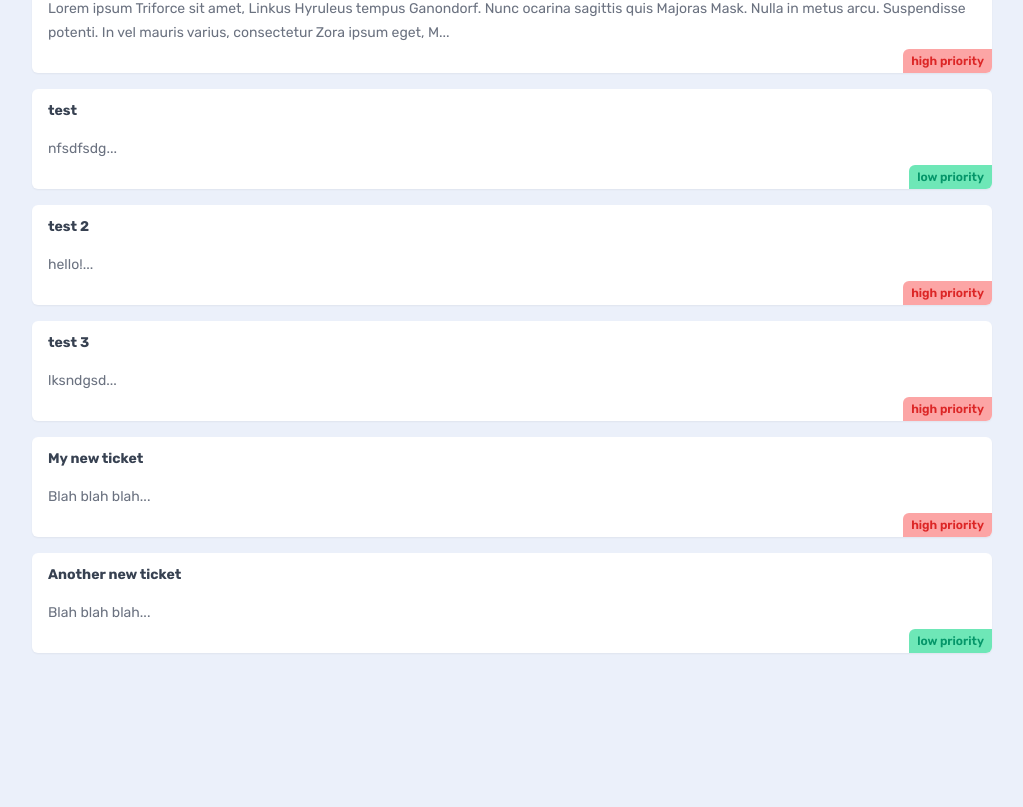
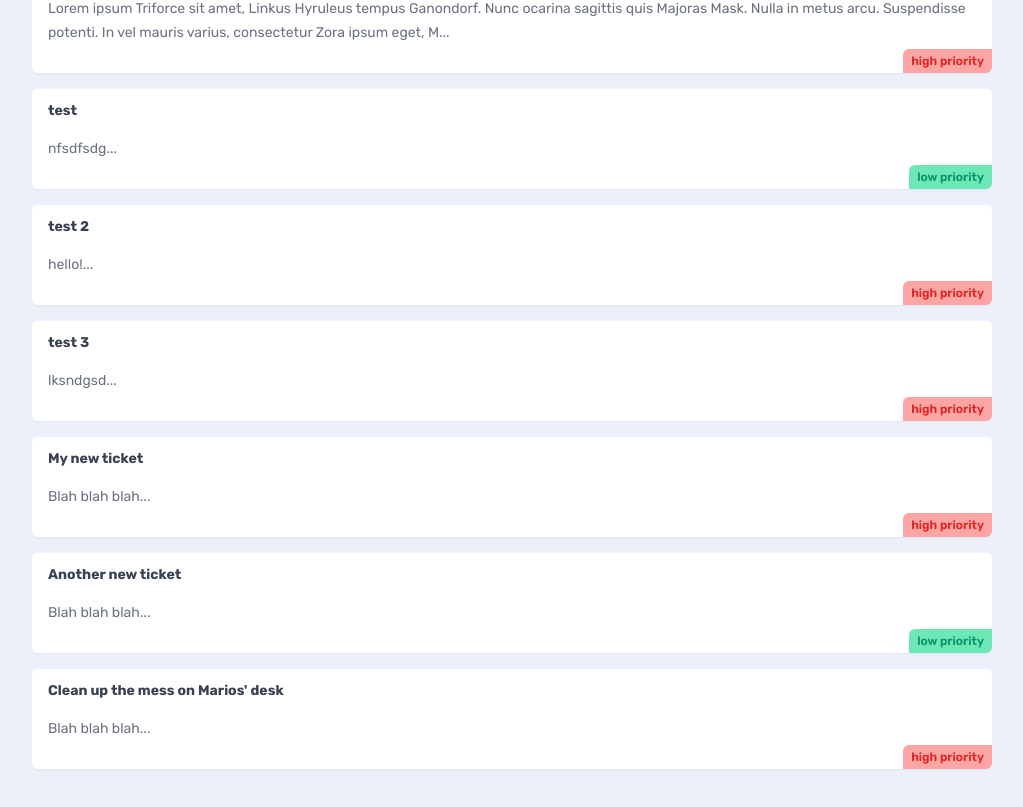
Before and after one commit to Dangereye/dojo-helpdesk, a Next.js app: page /tickets in a window 1280 px wide. Shown: the part 581-1388 px from the top of the page, without its empty margins (128-1151 px from the left). Before the commit the page ends 1282 px from the top, so only its background shows below. Built offline with nearby package versions, Linux system fonts and the light colour scheme; data requests are answered from the project's data file.

Commit message:
Removed delay > TicketList & [ticketId].

```diff
--- a/app/tickets/TicketList.jsx
+++ b/app/tickets/TicketList.jsx
@@ -2,7 +2,7 @@ import Link from 'next/link';
 
 async function getTickets() {
   // Imitate delay
-  await new Promise((resolve) => setTimeout(resolve, 3000));
+  //   await new Promise((resolve) => setTimeout(resolve, 3000));
 
   const res = await fetch('http://localhost:4000/tickets', {
     next: {
--- a/app/tickets/[ticketId]/page.jsx
+++ b/app/tickets/[ticketId]/page.jsx
@@ -10,7 +10,7 @@ export async function generateStaticParams() {
 
 async function getTicket(ticketId) {
   // Imitate delay
-  await new Promise((resolve) => setTimeout(resolve, 3000));
+  // await new Promise((resolve) => setTimeout(resolve, 3000));
   const res = await fetch(`http://localhost:4000/tickets/${ticketId}`, {
     next: {
       revalidate: 60,
--- a/data/db.json
+++ b/data/db.json
@@ -55,6 +55,13 @@
       "priority": "low",
       "user_email": "mario@netninja.dev",
       "id": "xqLB_ge"
+    },
+    {
+      "title": "Clean up the mess on Marios' desk",
+      "body": "Blah blah blah",
+      "priority": "high",
+      "user_email": "mario@netninja.dev",
+      "id": "WsE9gQ4"
     }
   ]
 }
```
